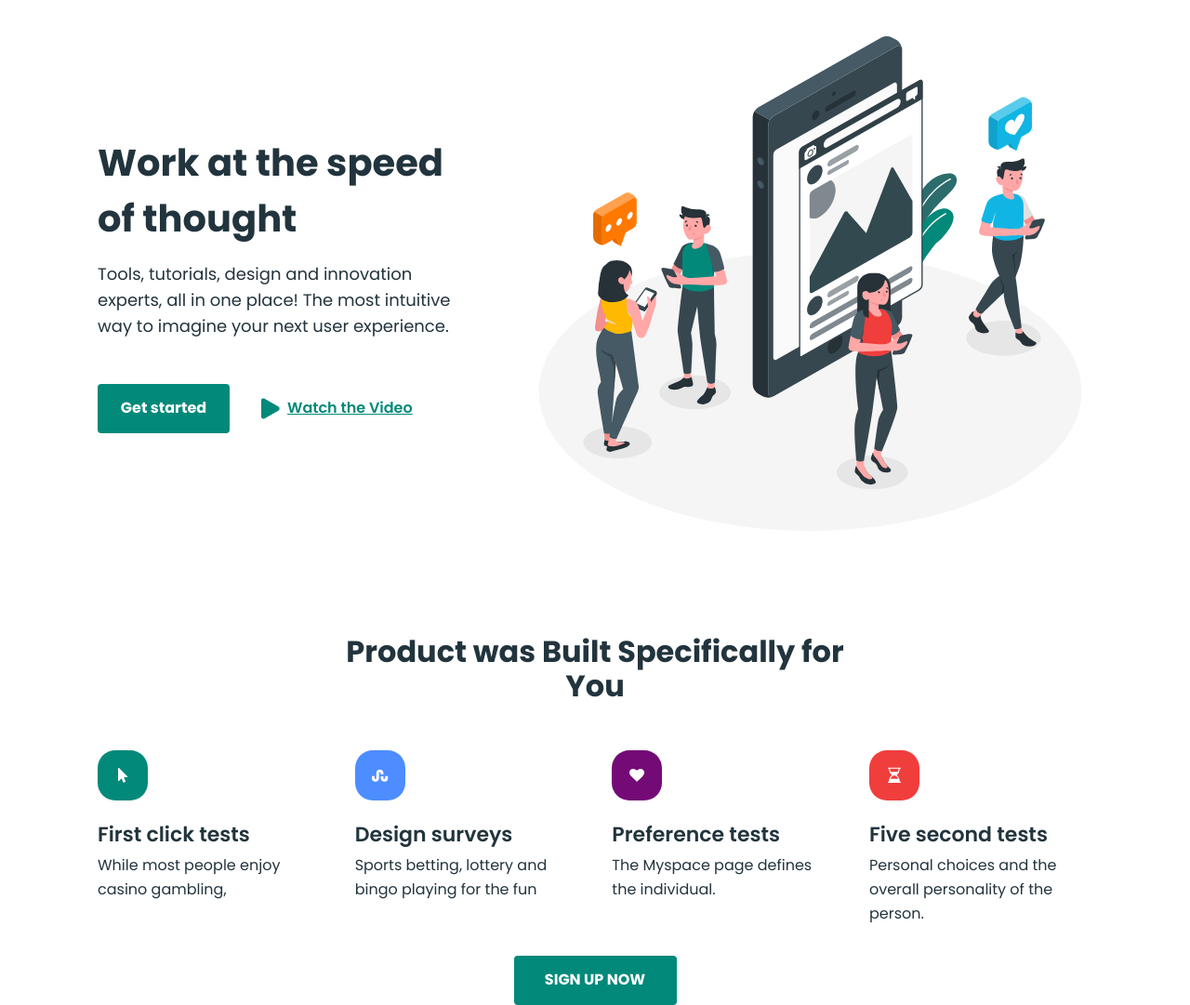
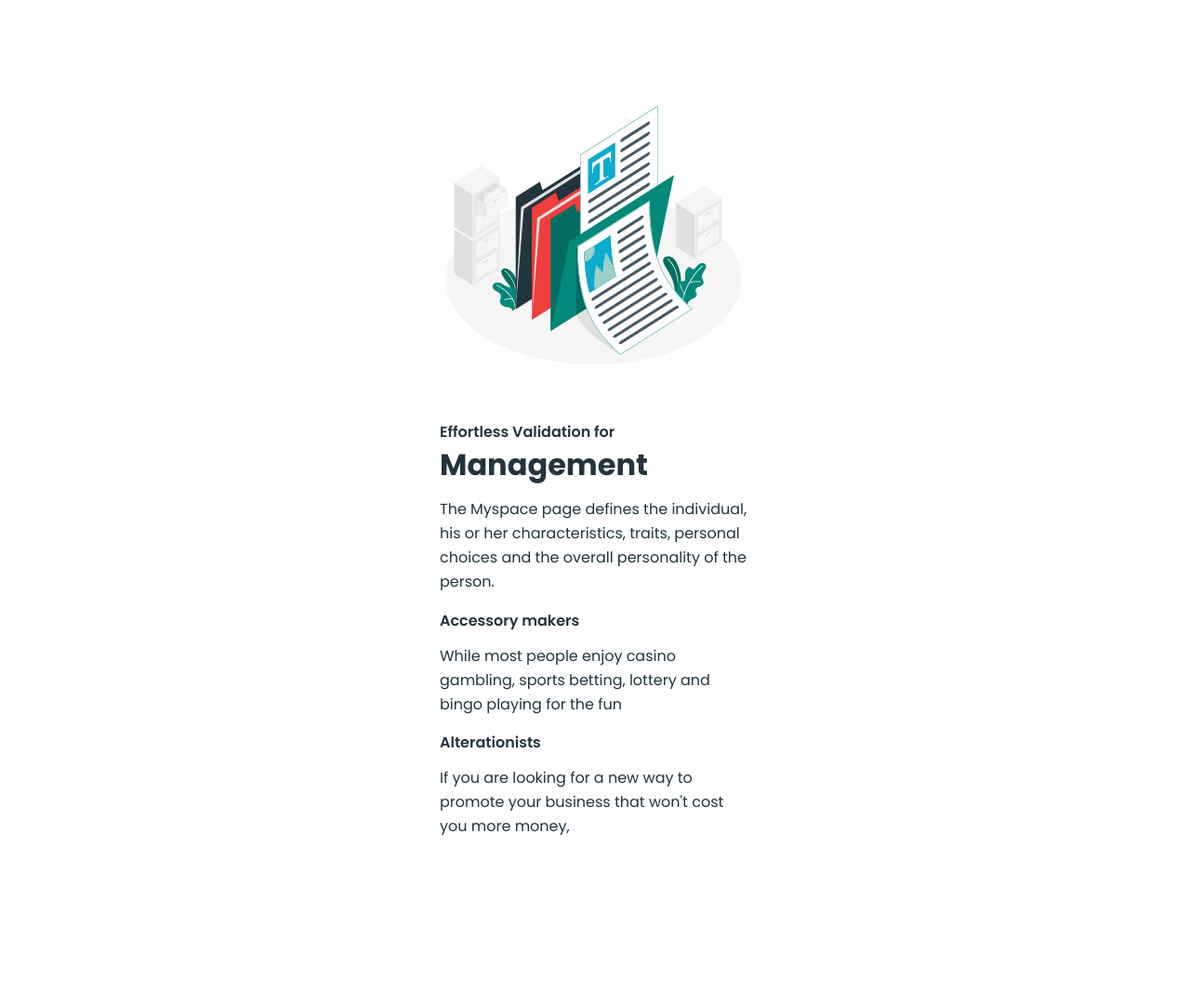
Before and after one commit to Yurii-Masniuk/Business-promotion-2, a plain HTML site: page index.html in a window 1280 px wide. Shown: the whole page at 93% size. After the commit the page ends 902 px from the top, so only its background shows below. Drawn offline with nearby package versions, Linux system fonts and the light colour scheme.

Commit message:
add managment

```diff
--- a/css/styles.css
+++ b/css/styles.css
@@ -182,8 +182,8 @@ h3 {
     }
 }
 /* #endregion Product was Built Specifically for You */
+/* #region Work at the speed of thought */
 
-/* #region Work at the speed of thought */
 .thought {
     padding-top: 28px;
 }
@@ -275,3 +275,53 @@ h3 {
     }
 }
 /* #endregion Work at the speed of thought */
+/* #region Management */
+.management {
+    padding-top: 100px;
+}
+.management .container {
+    display: flex;
+    flex-direction: column-reverse;
+    gap: 50px;
+    align-items: center;
+}
+.management-content {
+    width: 334px;
+}
+.management-content h3 {
+    font-size: 16px;
+}
+.management-content h2 {
+    margin-top: 8px;
+}
+.management-content-p {
+    font-family: var(--font-family);
+    font-weight: 400;
+    font-size: 16px;
+    line-height: 1.62;
+    color: var(--color-fonts);
+    margin-top: 16px;
+    margin-bottom: 16px;
+}
+.management-content-list {
+    display: flex;
+    flex-direction: column;
+    gap: 16px;
+}
+.management-content-list-item p {
+    font-family: var(--font-family);
+    font-weight: 400;
+    font-size: 16px;
+    line-height: 1.62;
+    color: var(--color-fonts);
+}
+.management-content-list-item h3 {
+    font-size: 16px;
+    line-height: 1.62;
+    margin-bottom: 12px;
+}
+.management .icon-pict {
+    width: 349px;
+    height: 306px;
+}
+/* #endregion Management */
--- a/index.html
+++ b/index.html
@@ -69,7 +69,7 @@
     </header>
     <main>
       <!-- #region Work at the speed of thought -->
-      <section class="thought">
+      <section class="thought hidden">
         <div class="container">
           <div class="thought-content">
             <h1>Work at the speed of thought</h1>
@@ -101,7 +101,7 @@
       </section>
       <!-- #endregion Work at the speed of thought -->
       <!-- #region Product was Built Specifically for You -->
-      <section class="product">
+      <section class="product hidden">
         <div class="container">
           <h2 class="product-title">Product was Built Specifically for You</h2>
           <ul class="product-list">
@@ -163,7 +163,7 @@
       </section>
       <!-- #endregion Product was Built Specifically for You -->
       <!-- #region Management -->
-      <section class="management hidden">
+      <section class="management">
         <div class="container">
           <div class="management-content">
             <h3>Effortless Validation for</h3>
```
